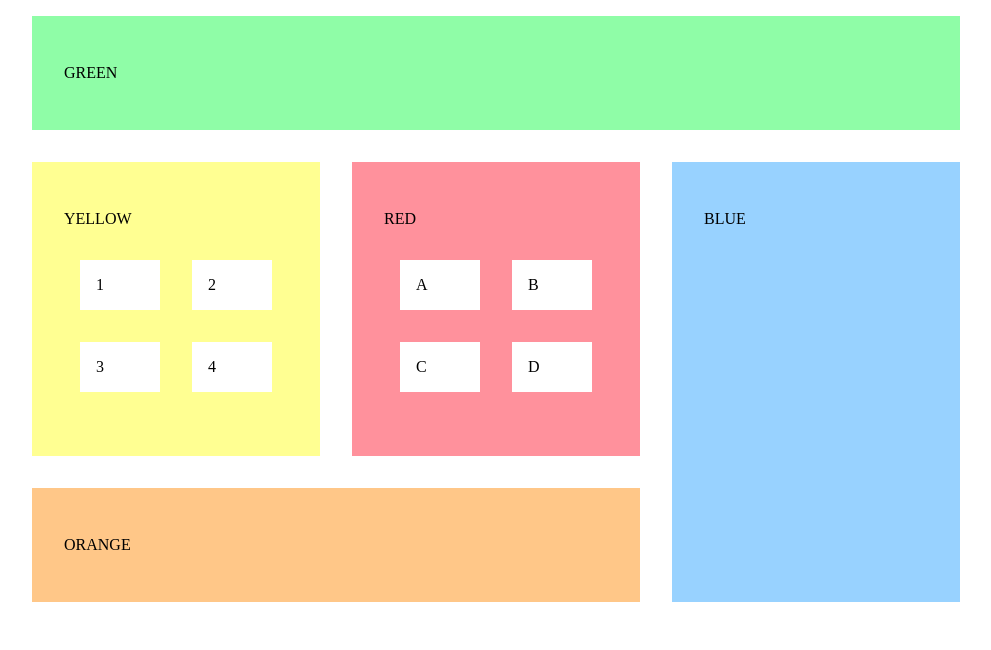
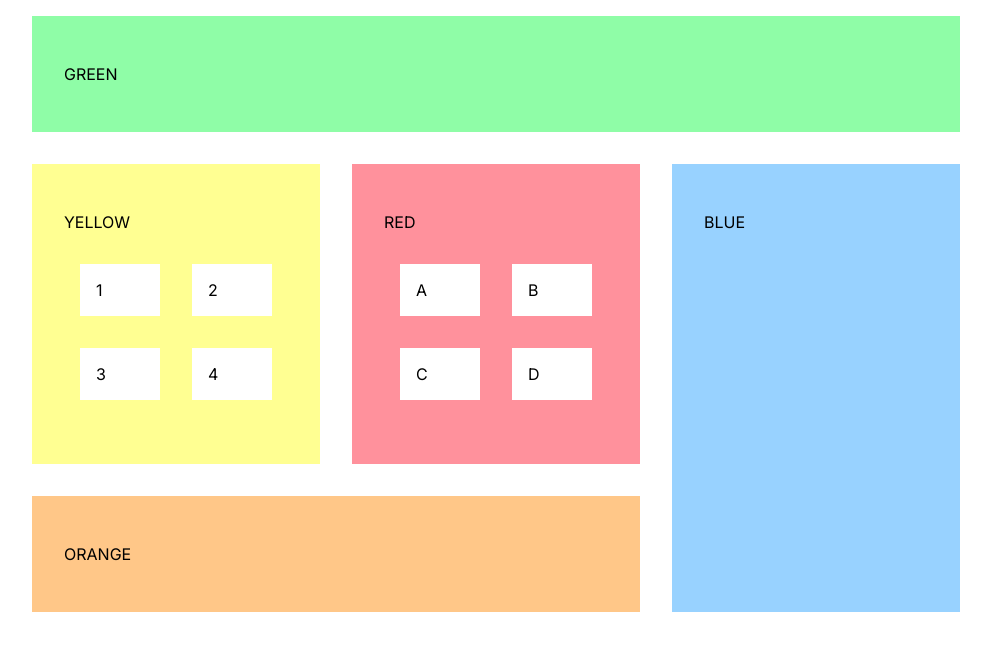
Before and after one commit to bale231/grid-ex-2, a plain HTML site: page index.html in a window 1280 px wide. Shown: the whole page, without its empty margins (144-1135 px from the left). Drawn offline with Linux system fonts and the light colour scheme.

Commit message:
Update style.css font

```diff
--- a/style.css
+++ b/style.css
@@ -2,6 +2,7 @@ body {
   width: 60em;
   margin: 0 auto;
   display: grid;
+  font-family: 'Inter', Arial, Helvetica, sans-serif;
   grid-template-columns: repeat(3, 1fr);
 }
 
```
